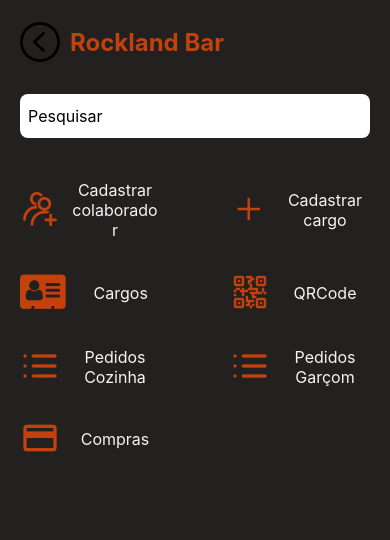
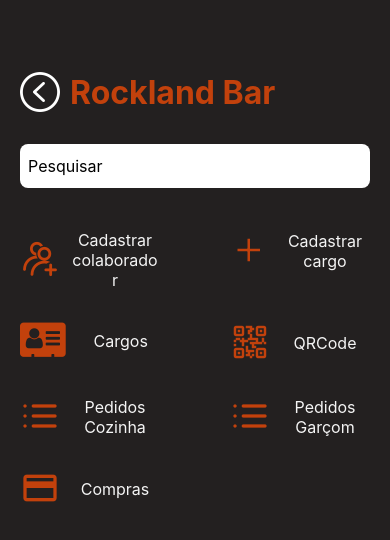
Before and after one commit to Ueverson/campany-app, a React Native app: screen /home in a window 390 px wide. Shown: the top 540 px of the page. Built offline with nearby package versions, Linux system fonts and the light colour scheme.

Commit message:
Modificação da cor do icon do header e mudanças para melhorar UX

```diff
--- a/src/components/IconFuncionalidade.tsx
+++ b/src/components/IconFuncionalidade.tsx
@@ -13,14 +13,14 @@ function IconFuncionalidade({ redirect, icon, alternativeText }: IconProps) {
   const navigation = useNavigation<any>();
 
   return (
-    <View style={iconFuncionalidadeStyles.container}>
-      <TouchableOpacity onPress={() => navigation.navigate(redirect)}>
+    <TouchableOpacity onPress={() => navigation.navigate(redirect)}>
+      <View style={iconFuncionalidadeStyles.container}>
         <View style={iconFuncionalidadeStyles.iconContainer}>
           {icon}
         </View>
-      </TouchableOpacity>
-      <Text style={iconFuncionalidadeStyles.textContainer}>{alternativeText}</Text>
-    </View>
+        <Text style={iconFuncionalidadeStyles.textContainer}>{alternativeText}</Text>
+      </View>
+    </TouchableOpacity>
   );
 }
 
--- a/src/components/css/headerStyles.ts
+++ b/src/components/css/headerStyles.ts
@@ -4,7 +4,7 @@ const headerStyles = StyleSheet.create({
   container: {
     flexDirection: 'row',
     alignItems: 'center',
-    marginTop: 20,
+    marginTop: 70,
   },
   iconContainer: {
     marginRight: 10,
@@ -16,7 +16,7 @@ const headerStyles = StyleSheet.create({
   },
   titleText: {
     color: '#c2410c', // Orange-500
-    fontSize: 24,
+    fontSize: 32,
     fontWeight: 'bold',
   },
 });
--- a/src/pages/QRCodeImagem.tsx
+++ b/src/pages/QRCodeImagem.tsx
@@ -14,7 +14,7 @@ function QRCodeImagem() {
 
   return (
     <View style={{ backgroundColor: 'gray', flex: 1 }}>
-      <HeaderEmpresa icon={<AntDesign name="leftcircleo" size={40} color="black" />} to="home" />
+      <HeaderEmpresa icon={<AntDesign name="leftcircleo" size={40} color="white" />} to="home" />
       <TouchableOpacity onPress={() => navigation.navigate('qrcode')}></TouchableOpacity>
       <View style={{ flex: 1, justifyContent: 'center', alignItems: 'center' }}>
         <Text style={{ fontSize: 20, textAlign: 'center' }}>
--- a/src/pages/cadastrarCargos.tsx
+++ b/src/pages/cadastrarCargos.tsx
@@ -38,7 +38,7 @@ function CadastrarCargos() {
 
   return (
     <View style={cadastrarCargosStyles.container}>
-      <HeaderEmpresa icon={<AntDesign name="leftcircleo" size={40} color="black" />} to="home" />
+      <HeaderEmpresa icon={<AntDesign name="leftcircleo" size={40} color="white" />} to="home" />
       <View style={cadastrarCargosStyles.contentContainer}>
         <Text style={cadastrarCargosStyles.pageTitle}>Cadastrar cargos</Text>
         <Text style={cadastrarCargosStyles.pageSubtitle}>
--- a/src/pages/cadastrarColaborador.tsx
+++ b/src/pages/cadastrarColaborador.tsx
@@ -1,4 +1,3 @@
-
 import React, { useState, useEffect } from 'react';
 import { View, Text, TextInput, TouchableOpacity, ScrollView } from 'react-native';
 import Notification from '../components/Notification';
@@ -74,7 +73,7 @@ function CadastrarColaborador() {
   return (
     <View style={cadastrarColaboradorStyles.container}>
       <ScrollView contentContainerStyle={cadastrarColaboradorStyles.contentContainer}>
-        <HeaderEmpresa icon={<AntDesign name="leftcircleo" size={40} color="black" />} to="home" />
+        <HeaderEmpresa icon={<AntDesign name="leftcircleo" size={40} color="white" />} to="home" />
         <Text style={cadastrarColaboradorStyles.pageTitle}>Cadastrar colaborador</Text>
         <Text style={cadastrarColaboradorStyles.pageSubtitle}>
           Para realizar o cadastro de um colaborador, preencha as informações abaixo.
--- a/src/pages/cargos.tsx
+++ b/src/pages/cargos.tsx
@@ -56,7 +56,7 @@ function Cargos() {
 
   return (
     <View style={cargosStyles.container}>
-      <HeaderEmpresa icon={<AntDesign name="leftcircleo" size={40} color="black" />} to="home" />
+      <HeaderEmpresa icon={<AntDesign name="leftcircleo" size={40} color="white" />} to="home" />
       <View style={cargosStyles.contentContainer}>
         <Text style={cargosStyles.pageTitle}>Cargos</Text>
         <Text style={cargosStyles.pageSubtitle}>
--- a/src/pages/css/qrcodeStyles.ts
+++ b/src/pages/css/qrcodeStyles.ts
@@ -33,7 +33,7 @@ const qrcodeStyles = StyleSheet.create({
         marginTop: 20,
         marginBottom: 20,
         width: '100%',
-        color: 'black',
+        color: 'white',
         fontSize: 20,
     },
     generateButton: {
--- a/src/pages/home.tsx
+++ b/src/pages/home.tsx
@@ -8,7 +8,7 @@ import homeStyles from './css/homeStyles';
 function Home() {
   return (
     <ScrollView style={homeStyles.container}>
-      <HeaderEmpresa icon={<AntDesign name="leftcircleo" size={40} color="black" />} to="login" />
+      <HeaderEmpresa icon={<AntDesign name="leftcircleo" size={40} color="white" />} to="login" />
       <View style={homeStyles.contentContainer}>
         <View style={homeStyles.searchBar}>
           <TextInput
--- a/src/pages/qrcode.tsx
+++ b/src/pages/qrcode.tsx
@@ -70,7 +70,7 @@ export default function Qrcode() {
 
   return (
     <View style={qrcodeStyles.container}>
-      <HeaderEmpresa icon={<AntDesign name="leftcircleo" size={40} color="black" />} to="home" />
+      <HeaderEmpresa icon={<AntDesign name="leftcircleo" size={40} color="white" />} to="home" />
       <ScrollView contentContainerStyle={qrcodeStyles.contentContainer}>
         <View>
           <Text style={[qrcodeStyles.textWhite, { paddingTop: 5, textAlign: 'center' }]}>
@@ -83,6 +83,8 @@ export default function Qrcode() {
           style={qrcodeStyles.picker}
           selectedValue={cliente.mes_id}
           onValueChange={(itemValue: any) => handleChange(itemValue)}
+          dropdownIconColor='white'
+          dropdownIconRippleColor='white'
         >
           <Picker.Item label="Selecione" value={0} />
           {mesas.map((mesa) => (
```
